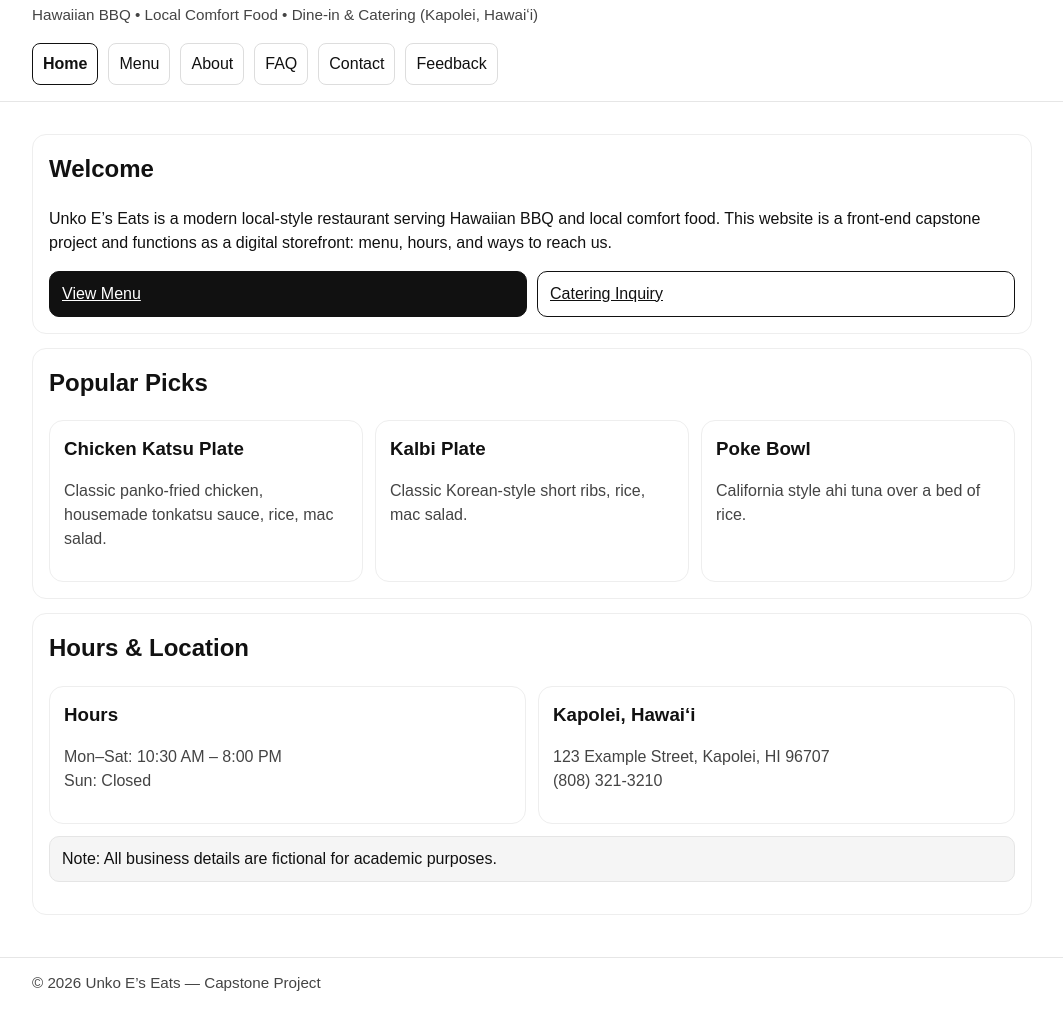
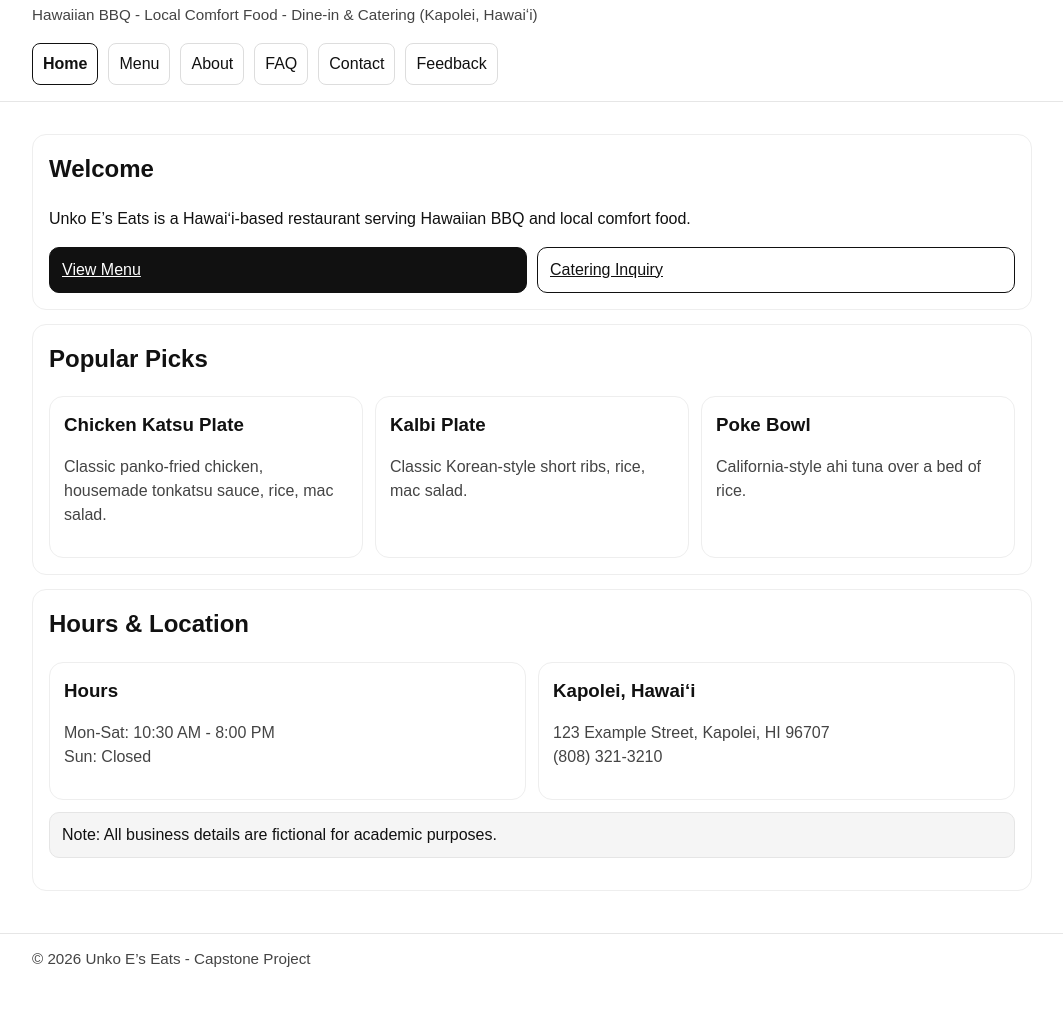
Before and after one commit to godliestt/unkoeseats, a plain HTML site: page index.html in a window 1280 px wide. Shown: the part 53-1062 px from the top of the page, without its empty margins (108-1171 px from the left). After the commit the page ends 1038 px from the top, so only its background shows below. Drawn offline with Linux system fonts and the light colour scheme.

Commit message:
Fix HTML formatting and update content

```diff
--- a/index.html
+++ b/index.html
@@ -13,7 +13,7 @@
       <div class="brand">
         <div>
           <h1>Unko E’s Eats</h1>
-          <p class="muted">Hawaiian BBQ • Local Comfort Food • Dine-in & Catering (Kapolei, Hawaiʻi)</p>
+          <p class="muted">Hawaiian BBQ - Local Comfort Food - Dine-in & Catering (Kapolei, Hawaiʻi)</p>
         </div>
       </div>
 
@@ -32,8 +32,7 @@
     <section class="section">
       <h2>Welcome</h2>
       <p>
-        Unko E’s Eats is a modern local-style restaurant serving Hawaiian BBQ and local comfort food.
-        This website is a front-end capstone project and functions as a digital storefront: menu, hours, and ways to reach us.
+        Unko E’s Eats is a Hawaiʻi-based restaurant serving Hawaiian BBQ and local comfort food.
       </p>
       <div class="inline">
         <a class="btn" href="menu.html">View Menu</a>
@@ -54,7 +53,7 @@
         </div>
         <div class="card">
           <h3>Poke Bowl</h3>
-          <p class="muted">California style ahi tuna over a bed of rice.</p>
+          <p class="muted">California-style ahi tuna over a bed of rice.</p>
         </div>
       </div>
     </section>
@@ -64,7 +63,7 @@
       <div class="grid two">
         <div class="card">
           <h3>Hours</h3>
-          <p class="muted">Mon–Sat: 10:30 AM – 8:00 PM<br/>Sun: Closed</p>
+          <p class="muted">Mon-Sat: 10:30 AM - 8:00 PM<br/>Sun: Closed</p>
         </div>
         <div class="card">
           <h3>Kapolei, Hawaiʻi</h3>
@@ -82,7 +81,7 @@
 
   <footer>
     <div class="container">
-      © <span id="year"></span> Unko E’s Eats — Capstone Project
+      © <span id="year"></span> Unko E’s Eats - Capstone Project
     </div>
   </footer>
 
```
